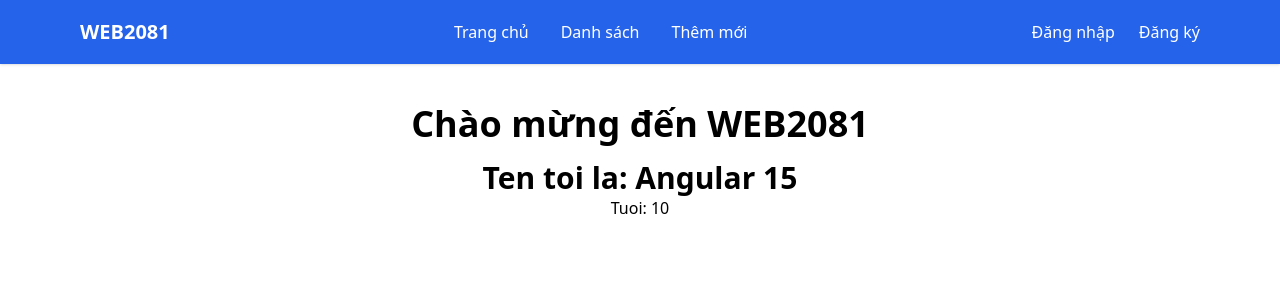
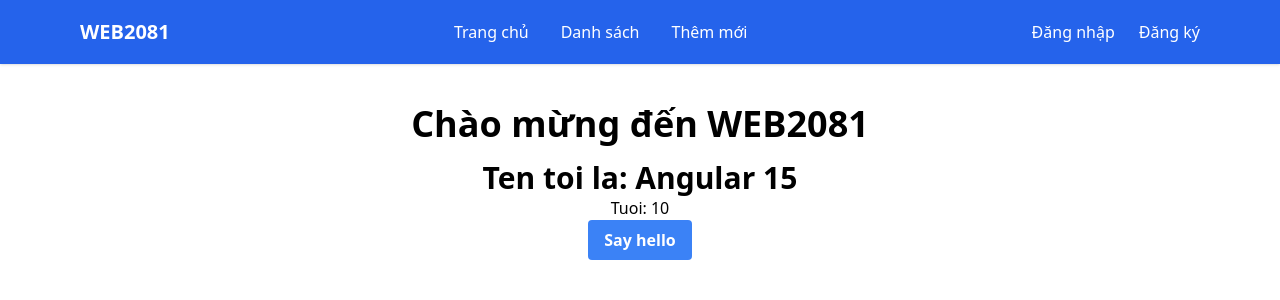
Before and after one commit to lebang271206-ui/fe1-web2081-spring26-main, an Angular app: page / in a window 1280 px wide. Shown: the top 300 px of the page. Built offline with nearby package versions, Linux system fonts and the light colour scheme.

Commit message:
event biding

```diff
--- a/src/app/app.html
+++ b/src/app/app.html
@@ -19,8 +19,14 @@
 
 <div class="max-w-6xl mx-auto mt-10 px-4 text-center">
   <h1 class="text-4xl font-bold mb-4">Chào mừng đến WEB2081</h1>
-   <h2 class="text-3xl font-bold">Ten toi la: {{ fullName }}</h2>
+  <h2 class="text-3xl font-bold">Ten toi la: {{ fullName }}</h2>
   <p>Tuoi: {{ age }}</p>
+   <button
+    class="bg-blue-500 hover:bg-blue-700 text-white font-bold py-2 px-4 rounded"
+    (click)="sayHello()"
+  >
+    Say hello
+  </button>
 
   <router-outlet></router-outlet>
 </div>
--- a/src/app/app.ts
+++ b/src/app/app.ts
@@ -15,5 +15,6 @@ export class App {
   // method: function
   sayHello() {
     console.log('hello ');
+    alert('hello ' + this.fullName);
   }
 }
```
